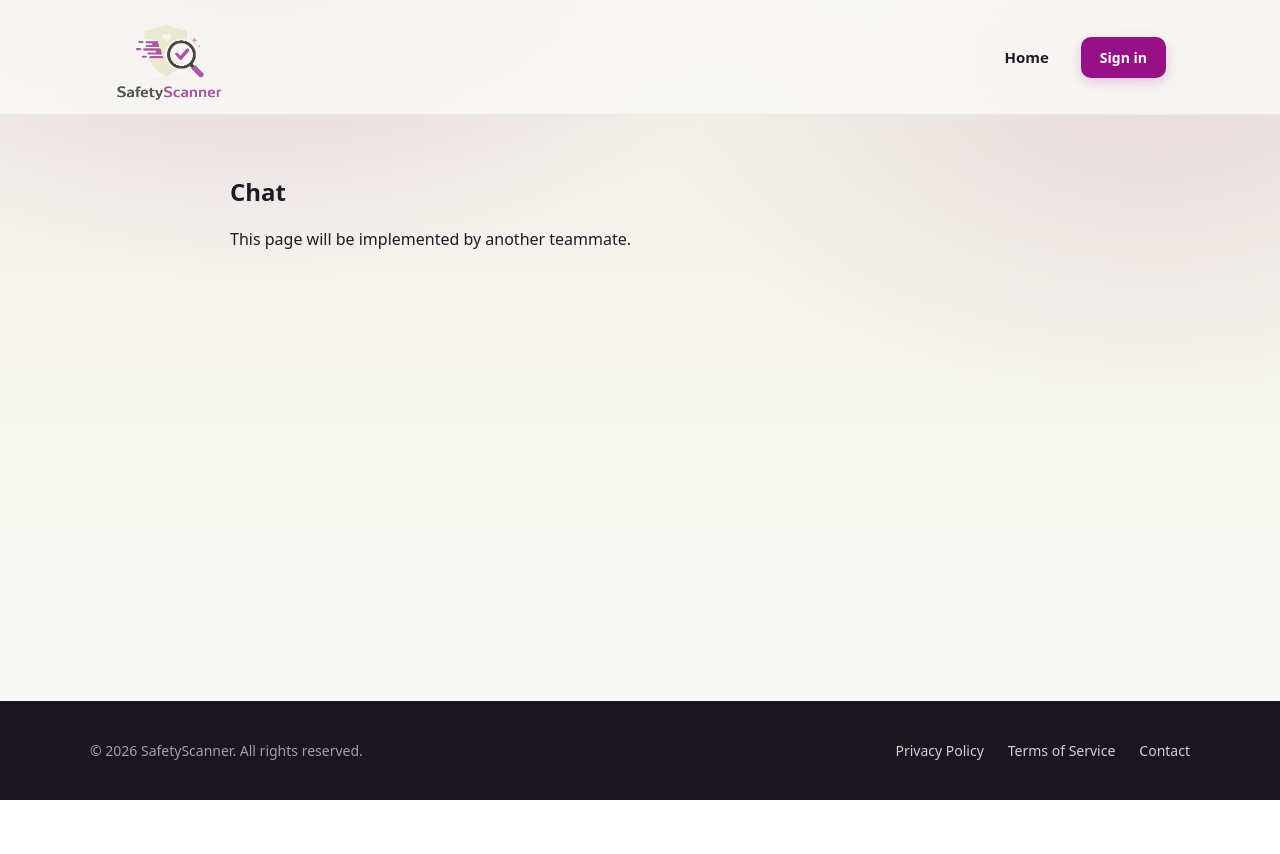
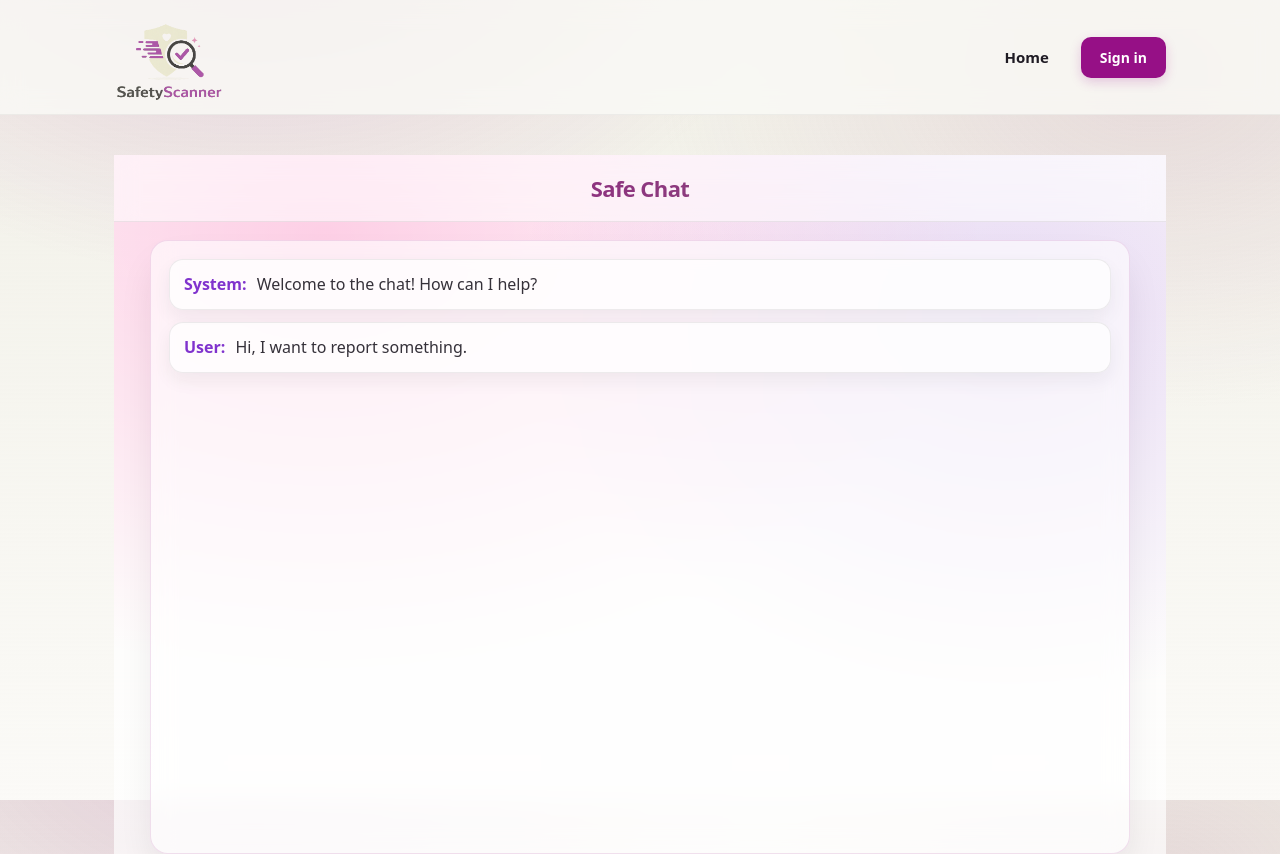
Before and after one commit to yahlizamero/Safety-Scanner, a React (Vite) app in the folder client/: page /chat in a window 1280 px wide. Shown: the top 854 px of the page. Before the commit the page ends 800 px from the top, so only its background shows below. Built offline with nearby package versions, Linux system fonts and the light colour scheme; no server answers.

Commit message:
App: wire routes for auth and chat screens

```diff
--- a/client/src/App.jsx
+++ b/client/src/App.jsx
@@ -4,26 +4,10 @@ import Home from './pages/HomePage/HomePage';
 // import AuthPage from './pages/AuthPage/AuthPage';
 // import ChatPage from './pages/ChatPage/ChatPage';
 import styles from './styles/App.module.css';
-
+import AuthPage from './pages/AuthPage/AuthPage';
+import ChatScreen from "./pages/ChatScreen/ChatScreen";
 import projectLogo from './assets/project-logo.png'
 
-function AuthPlaceholder() {
-  return (
-    <div style={{ maxWidth: 820, margin: '0 auto' }}>
-      <h2>Sign in</h2>
-      <p>This page will be implemented by another teammate.</p>
-    </div>
-  );
-}
-
-function ChatPlaceholder() {
-  return (
-    <div style={{ maxWidth: 820, margin: '0 auto' }}>
-      <h2>Chat</h2>
-      <p>This page will be implemented by another teammate.</p>
-    </div>
-  );
-}
 
 function App() {
   return (
@@ -42,10 +26,10 @@ function App() {
         </header>
 
         <main className={styles.main}>
-          <Routes>
-            <Route path="/" element={<Home />} />
-            <Route path="/auth" element={<AuthPlaceholder />} />
-            <Route path="/chat" element={<ChatPlaceholder />} />
+        <Routes>
+          <Route path="/" element={<Home />} />
+          <Route path="/auth" element={<AuthPage />} />
+          <Route path="/chat" element={<ChatScreen />} />
           </Routes>
         </main>
 
```
